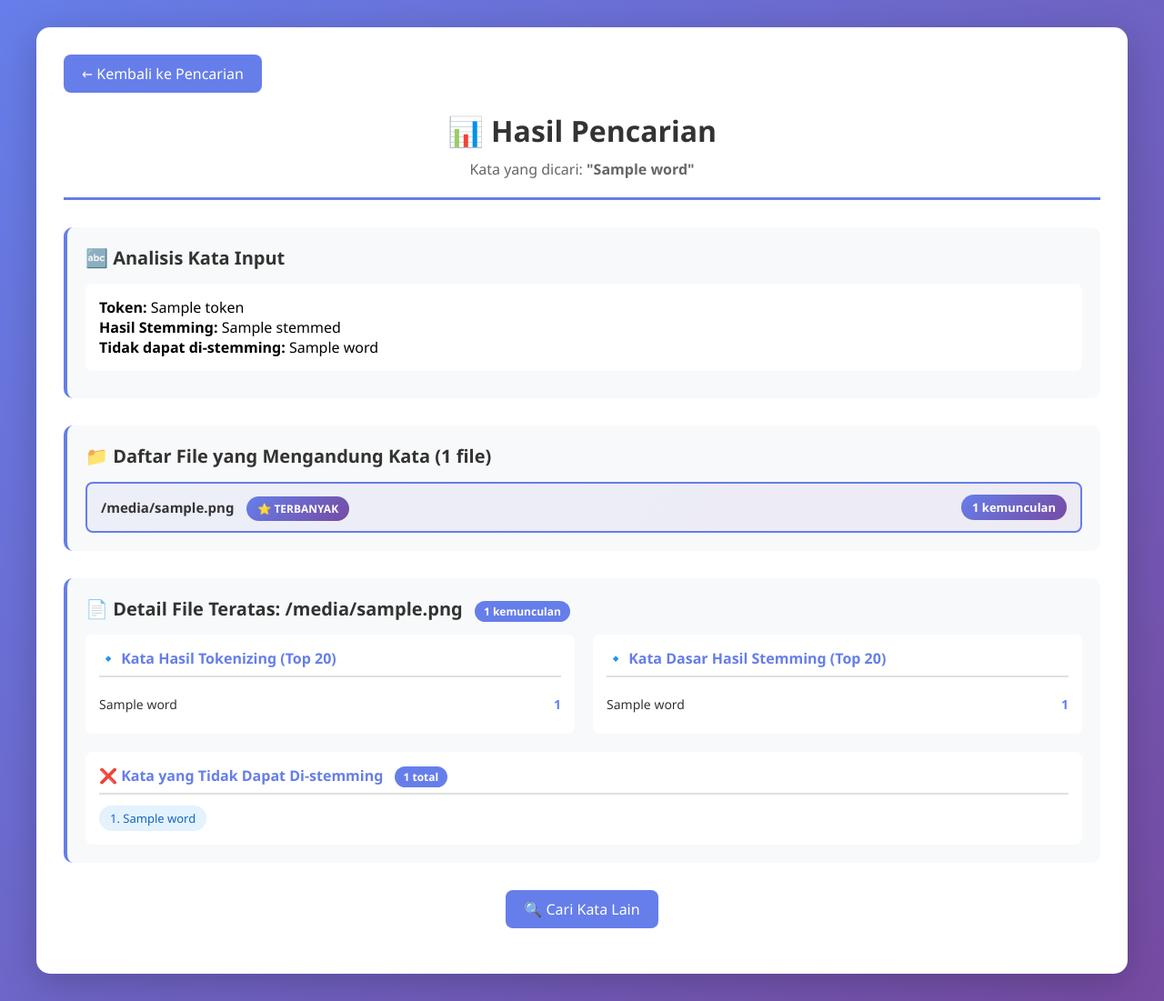
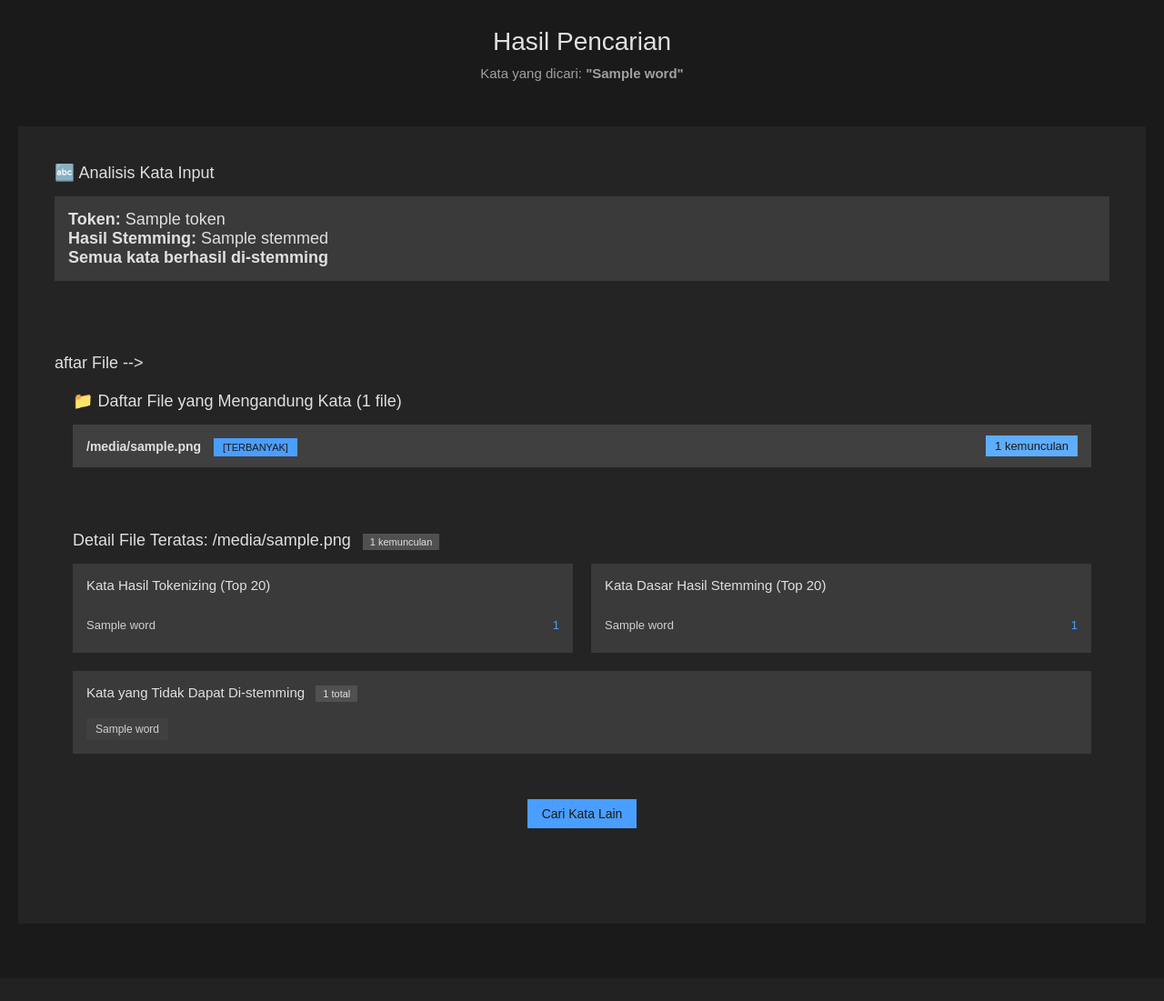
Before and after one commit to rzxyss/tubes-datmin, a Flask app: template templates/result.html in a window 1280 px wide. Shown: the whole page at 91% size. After the commit the page ends 911 px from the top, so only its background shows below. Run offline with Flask 3, Linux system fonts and the light colour scheme; the template is opened without the code that fills it: most values are stand-ins (such as "Sample title", 1, 10 or a date in 2020).

Commit message:
memperbaiki tampilan html

```diff
--- a/templates/result.html
+++ b/templates/result.html
@@ -12,8 +12,8 @@
       }
 
       body {
-        font-family: "Segoe UI", Tahoma, Geneva, Verdana, sans-serif;
-        background: linear-gradient(135deg, #667eea 0%, #764ba2 100%);
+        font-family: Arial, sans-serif;
+        background-color: #1a1a1a;
         min-height: 100vh;
         padding: 30px 20px;
       }
@@ -21,65 +21,66 @@
       .container {
         max-width: 1200px;
         margin: 0 auto;
-        background: white;
+        background: #2d2d2d;
         padding: 30px;
-        border-radius: 15px;
-        box-shadow: 0 10px 40px rgba(0, 0, 0, 0.2);
+        border-radius: 0;
+        box-shadow: none;
       }
 
       .header {
         text-align: center;
         margin-bottom: 30px;
         padding-bottom: 20px;
-        border-bottom: 3px solid #667eea;
       }
 
       h1 {
-        color: #333;
+        color: #e0e0e0;
         margin-bottom: 10px;
-        font-size: 32px;
+        font-size: 28px;
+        font-weight: normal;
       }
 
       .search-info {
-        color: #666;
-        font-size: 16px;
+        color: #a0a0a0;
+        font-size: 15px;
       }
 
       .back-button {
         display: inline-block;
-        padding: 10px 20px;
-        background: #667eea;
-        color: white;
+        padding: 8px 16px;
+        background: #4a9eff;
+        color: #1a1a1a;
         text-decoration: none;
-        border-radius: 8px;
+        border-radius: 0;
         margin-bottom: 20px;
-        transition: background 0.3s;
+        transition: background 0.2s;
+        font-size: 14px;
       }
 
       .back-button:hover {
-        background: #5568d3;
+        background: #5fadff;
       }
 
       .section {
         margin-bottom: 30px;
         padding: 20px;
-        background: #f8f9fa;
-        border-radius: 10px;
-        border-left: 4px solid #667eea;
+        background: #242424;
+        border-radius: 0;
       }
 
       .section-title {
-        color: #333;
-        font-size: 20px;
+        color: #e0e0e0;
+        font-size: 18px;
         margin-bottom: 15px;
-        font-weight: 600;
+        font-weight: normal;
       }
 
       .info-box {
-        background: white;
+        background: #3a3a3a;
         padding: 15px;
-        border-radius: 8px;
+        border-radius: 0;
         margin-bottom: 10px;
+        color: #e0e0e0;
       }
 
       .file-list {
@@ -93,39 +94,36 @@
         justify-content: space-between;
         align-items: center;
         padding: 12px 15px;
-        background: white;
-        border-radius: 8px;
-        border: 2px solid #e0e0e0;
-        transition: all 0.3s;
+        background: #3a3a3a;
+        border-radius: 0;
+        transition: background 0.2s;
       }
 
       .file-item.top {
-        border-color: #667eea;
-        background: linear-gradient(135deg, #667eea15 0%, #764ba215 100%);
-        font-weight: 600;
+        background: #404040;
+        font-weight: bold;
       }
 
       .file-item:hover {
-        transform: translateX(5px);
-        box-shadow: 0 3px 10px rgba(0, 0, 0, 0.1);
+        background: #454545;
       }
 
       .file-name {
-        color: #333;
-        font-size: 15px;
+        color: #e0e0e0;
+        font-size: 14px;
       }
 
       .file-count {
-        background: #667eea;
-        color: white;
-        padding: 5px 12px;
-        border-radius: 20px;
+        background: #4a9eff;
+        color: #1a1a1a;
+        padding: 4px 10px;
+        border-radius: 0;
         font-size: 13px;
-        font-weight: 600;
+        font-weight: normal;
       }
 
       .file-item.top .file-count {
-        background: linear-gradient(135deg, #667eea 0%, #764ba2 100%);
+        background: #5fadff;
       }
 
       .detail-grid {
@@ -136,40 +134,35 @@
       }
 
       .detail-box {
-        background: white;
+        background: #3a3a3a;
         padding: 15px;
-        border-radius: 8px;
+        border-radius: 0;
         max-height: 400px;
         overflow-y: auto;
       }
 
       .detail-box h4 {
-        color: #667eea;
+        color: #e0e0e0;
         margin-bottom: 12px;
-        font-size: 16px;
-        border-bottom: 2px solid #e0e0e0;
+        font-size: 15px;
         padding-bottom: 8px;
+        font-weight: normal;
       }
 
       .word-item {
         padding: 8px 0;
-        border-bottom: 1px solid #f0f0f0;
         display: flex;
         justify-content: space-between;
-        font-size: 14px;
-      }
-
-      .word-item:last-child {
-        border-bottom: none;
+        font-size: 13px;
       }
 
       .word-text {
-        color: #333;
+        color: #d0d0d0;
       }
 
       .word-count {
-        color: #667eea;
-        font-weight: 600;
+        color: #4a9eff;
+        font-weight: normal;
       }
 
       .unstemmed-list {
@@ -180,39 +173,36 @@
       }
 
       .unstemmed-item {
-        background: #e3f2fd;
-        color: #1565c0;
-        padding: 5px 12px;
-        border-radius: 15px;
-        font-size: 13px;
+        background: #404040;
+        color: #d0d0d0;
+        padding: 5px 10px;
+        border-radius: 0;
+        font-size: 12px;
       }
 
       .badge {
-        background: #667eea;
-        color: white;
-        padding: 3px 10px;
-        border-radius: 12px;
-        font-size: 12px;
+        background: #505050;
+        color: #e0e0e0;
+        padding: 3px 8px;
+        border-radius: 0;
+        font-size: 11px;
         margin-left: 8px;
       }
 
       .top-badge {
-        background: linear-gradient(135deg, #667eea 0%, #764ba2 100%);
-        color: white;
-        padding: 5px 12px;
-        border-radius: 15px;
-        font-size: 12px;
+        background: #4a9eff;
+        color: #1a1a1a;
+        padding: 4px 10px;
+        border-radius: 0;
+        font-size: 11px;
         margin-left: 10px;
-        font-weight: 600;
+        font-weight: normal;
       }
     </style>
   </head>
-  <body>
-    <div class="container">
-      <a href="/" class="back-button">← Kembali ke Pencarian</a>
 
       <div class="header">
-        <h1>📊 Hasil Pencarian</h1>
+        <h1>Hasil Pencarian</h1>
         <p class="search-info">
           Kata yang dicari: <strong>"{{ input_data.word }}"</strong>
         </p>
@@ -220,21 +210,24 @@
 
       <!-- Analisis Kata Input -->
       <div class="section">
+        <div class="section-title">
+      <!-- Analisis Kata Input -->
+      <div class="section">
         <div class="section-title">🔤 Analisis Kata Input</div>
         <div class="info-box">
           <strong>Token:</strong> {{ input_data.tokens|join(', ') }}<br />
           <strong>Hasil Stemming:</strong> {{ input_data.stemmed|join(', ') }}
           {% if input_data.unstemmed %} <br /><strong
-            >Tidak dapat di-stemming:</strong
-          >
-          {{ input_data.unstemmed|join(', ') }} {% else %} <br /><strong
-            >✓ Semua kata berhasil di-stemming</strong
+            >Semua kata berhasil di-stemming</strong
           >
           {% endif %}
         </div>
       </div>
 
       <!-- Daftar File -->
+      <div class="section">
+        <div class="section-title">
+         aftar File -->
       <div class="section">
         <div class="section-title">
           📁 Daftar File yang Mengandung Kata ({{ all_files|length }} file)
@@ -244,7 +237,7 @@
           <div class="file-item {% if loop.first %}top{% endif %}">
             <span class="file-name">
               {{ file.filename }} {% if loop.first %}
-              <span class="top-badge">⭐ TERBANYAK</span>
+              <span class="top-badge">[TERBANYAK]</span>
               {% endif %}
             </span>
             <span class="file-count">{{ file.count }} kemunculan</span>
@@ -256,14 +249,14 @@
       <!-- Detail File Teratas -->
       <div class="section">
         <div class="section-title">
-          📄 Detail File Teratas: {{ top_file }}
+          Detail File Teratas: {{ top_file }}
           <span class="badge">{{ top_count }} kemunculan</span>
         </div>
 
         <div class="detail-grid">
           <!-- Tokenizing -->
           <div class="detail-box">
-            <h4>🔹 Kata Hasil Tokenizing (Top 20)</h4>
+            <h4>Kata Hasil Tokenizing (Top 20)</h4>
             {% for word, count in tokenizing %}
             <div class="word-item">
               <span class="word-text">{{ word }}</span>
@@ -274,7 +267,7 @@
 
           <!-- Stemming -->
           <div class="detail-box">
-            <h4>🔹 Kata Dasar Hasil Stemming (Top 20)</h4>
+            <h4>Kata Dasar Hasil Stemming (Top 20)</h4>
             {% for word, count in stemming %}
             <div class="word-item">
               <span class="word-text">{{ word }}</span>
@@ -287,7 +280,7 @@
         <!-- Kata Tidak Ter-stem -->
         <div class="detail-box" style="margin-top: 20px">
           <h4>
-            ❌ Kata yang Tidak Dapat Di-stemming
+            Kata yang Tidak Dapat Di-stemming
             <span class="badge"
               >{{ total_unstemmed }} total{% if unstemmed|length <
               total_unstemmed %}, menampilkan {{ unstemmed|length }}{% endif
@@ -297,19 +290,19 @@
           {% if unstemmed %}
           <div class="unstemmed-list">
             {% for word in unstemmed %}
-            <span class="unstemmed-item">{{ loop.index }}. {{ word }}</span>
+            <span class="unstemmed-item">{{ word }}</span>
             {% endfor %}
           </div>
           {% else %}
-          <p style="color: #4caf50; margin-top: 10px">
-            ✓ Semua kata berhasil di-stemming
+          <p style="color: #27ae60; margin-top: 10px">
+            Semua kata berhasil di-stemming
           </p>
           {% endif %}
         </div>
       </div>
 
       <div style="text-align: center; margin-top: 30px">
-        <a href="/" class="back-button">🔍 Cari Kata Lain</a>
+        <a href="/" class="back-button">Cari Kata Lain</a>
       </div>
     </div>
   </body>
```
Also changed, not shown: templates/index.html (+37 -52 lines).
